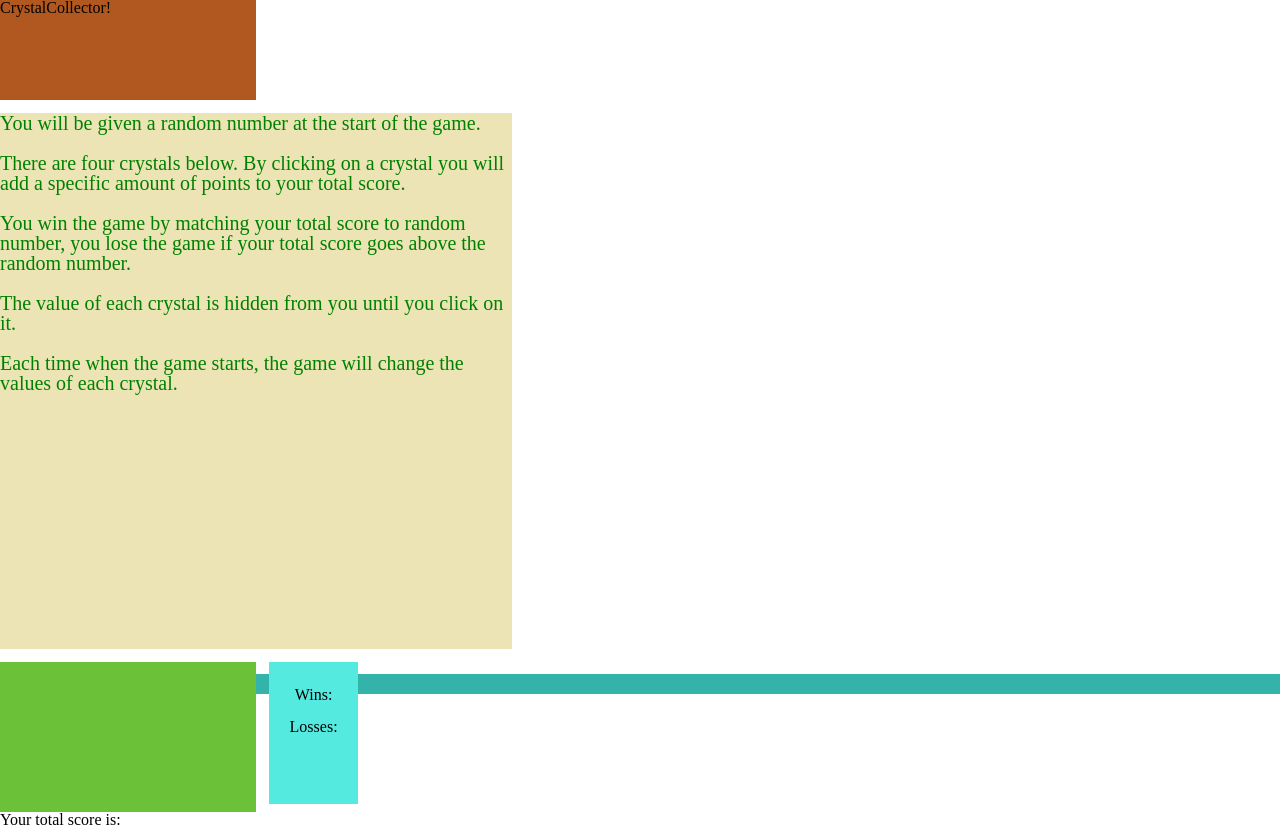
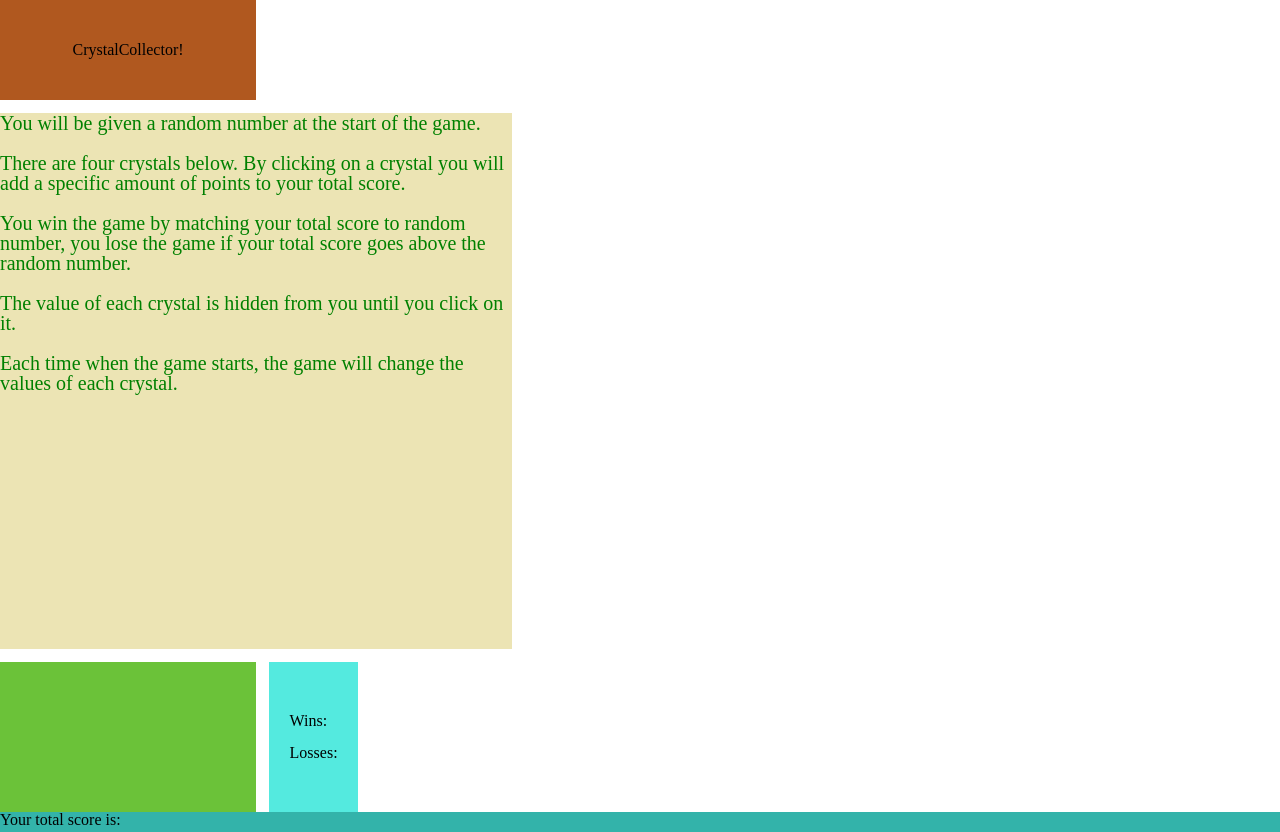
Before and after one commit to Andymendez100/unit-4-game, a plain HTML site: page index.html in a window 1280 px wide. Drawn offline with Linux system fonts and the light colour scheme.

Commit message:
Css boxes alligned

```diff
--- a/assets/css/style.css
+++ b/assets/css/style.css
@@ -3,7 +3,12 @@
     height: 100px;
     width: 20%;
     margin-bottom: 1%;
+    display: flex;
+    justify-content: center;
+    align-items: center;
 }
+
+
 .directionBox{
     background-color: #ECE4B4;
     width: 40%;
@@ -22,25 +27,21 @@
 .winLoseBox{
     background-color:#54EADF;
     width:7%;
-    height:117px;
+    height:150px;
     position: absolute;
     left:21%;
-    text-align: center;
-    padding-top:2%;
+    display: flex;
+    justify-content: center;
+    align-items: center
 
 
 }
-.totalScoreText::before{
-    content:"";
-    clear: both;
-    display: table;
-}
-
-
 
 .totalScoreText{
     background-color:#33B3AA;
     margin-top: 2%;
     height:20px;
+    clear: both;
+    margin-top:5%;
 
 }
--- a/index.html
+++ b/index.html
@@ -13,7 +13,7 @@
 
 <body>
     <div class="titleBox">
-        CrystalCollector!
+       <h1> CrystalCollector!</h1>
 
     </div>
 
```
